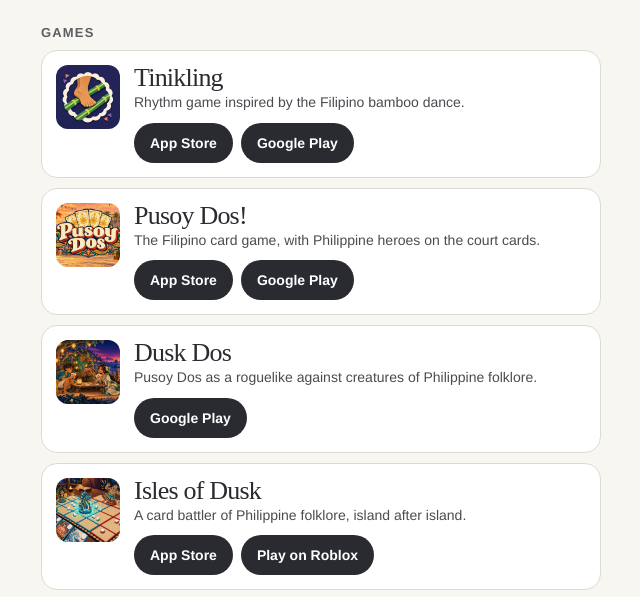
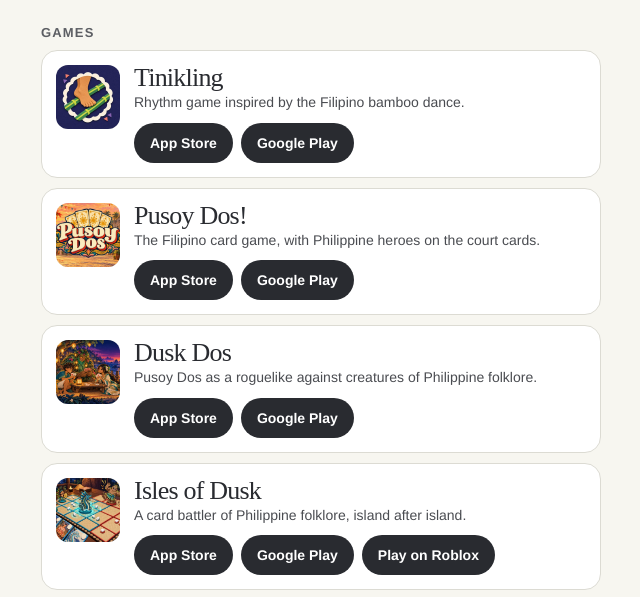
Before and after one commit to mikemarianodesign/finish-line-labs-site, a plain HTML site: page links/index.html in a window 1280 px wide. Shown: the part 193-790 px from the top of the page, without its empty margins (319-959 px from the left). Drawn offline with Linux system fonts and the light colour scheme.

Commit message:
Dusk Dos on the App Store, Isles of Dusk on Google Play
Co-Authored-By: Claude Opus 5.5 <noreply@anthropic.com>

```diff
--- a/links/index.html
+++ b/links/index.html
@@ -30,12 +30,12 @@
 <article class="link-card">
 <img src="../assets/products/dusk-dos.webp" alt="" width="64" height="64">
 <div><h3>Dusk Dos</h3><p>Pusoy Dos as a roguelike against creatures of Philippine folklore.</p>
-<div class="stores"><a href="https://play.google.com/store/apps/details?id=com.finishlinelabs.dosdusk">Google Play</a></div></div>
+<div class="stores"><a href="https://apps.apple.com/us/app/dusk-dos/id6826716726">App Store</a><a href="https://play.google.com/store/apps/details?id=com.finishlinelabs.dosdusk">Google Play</a></div></div>
 </article>
 <article class="link-card">
 <img src="../assets/products/isles-of-dusk.webp" alt="" width="64" height="64">
 <div><h3>Isles of Dusk</h3><p>A card battler of Philippine folklore, island after island.</p>
-<div class="stores"><a href="https://apps.apple.com/us/app/isles-of-dusk/id6826717056">App Store</a><a href="https://www.roblox.com/games/87067473966880/Isles-of-Dusk">Play on Roblox</a></div></div>
+<div class="stores"><a href="https://apps.apple.com/us/app/isles-of-dusk/id6826717056">App Store</a><a href="https://play.google.com/store/apps/details?id=com.finishlinelabs.crownfield">Google Play</a><a href="https://www.roblox.com/games/87067473966880/Isles-of-Dusk">Play on Roblox</a></div></div>
 </article>
 <article class="link-card">
 <img src="../assets/products/play-world.webp" alt="" width="64" height="64">
```
Also changed, not shown: index.html (+1 -1 lines).
